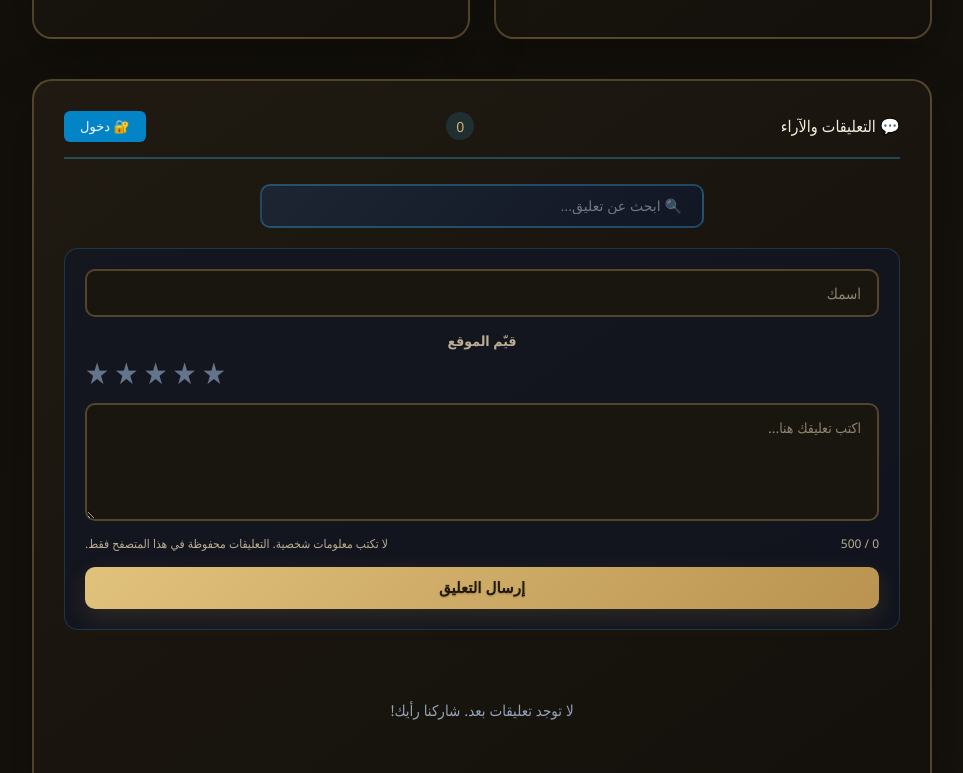
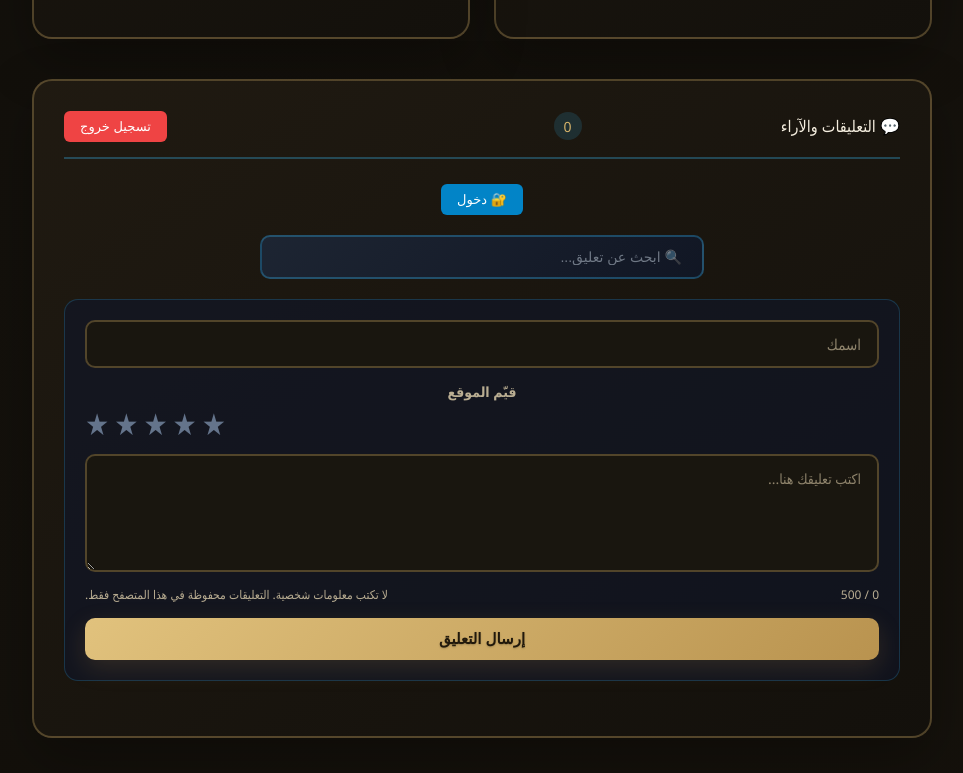
Before and after one commit to mohamedbennouar74-gif/Mohamed, a plain HTML site: page index.html in a window 1280 px wide. Shown: the part 1787-2560 px from the top of the page, without its empty margins (158-1121 px from the left). Drawn offline with Linux system fonts and the light colour scheme; a script that the page names is missing.

Commit message:
Update index.html

```diff
--- a/index.html
+++ b/index.html
@@ -188,8 +188,14 @@
         <!-- 💬 قسم التعليقات مع البحث -->
         <section class="comments-box">
             <div class="comments-header"
-            <h2>💬 التعليقات والآراء <span id="comments-count" class="comments-count">0</span></h2>
-                <script src="https://giscus.app/client.js"
+            <h2>💬 التعليقات والآراء <span id="comments-count" class="comments-count">0</span></h2
+                <div id="user-status" class="user-status" style="display:none;">
+                    <span id="user-email"></span>
+                    <button type="button" class="logout-btn" onclick="logout()">تسجيل خروج</button>
+                </div>
+                <button type="button" class="login-btn" id="login-btn" onclick="showAuthForm()">🔐 دخول</button>
+            </div>
+              <script src="https://giscus.app/client.js"
         data-repo="mohamedbennouar74-gif/Mohamed"
         data-repo-id="R_kgDOV1qwZg"
         data-category="General"
@@ -204,13 +210,6 @@
         crossorigin="anonymous"
         async>
 </script>
-                <div id="user-status" class="user-status" style="display:none;">
-                    <span id="user-email"></span>
-                    <button type="button" class="logout-btn" onclick="logout()">تسجيل خروج</button>
-                </div>
-                <button type="button" class="login-btn" id="login-btn" onclick="showAuthForm()">🔐 دخول</button>
-            </div>
-
             <!-- نموذج التسجيل والدخول -->
             <div id="auth-form" class="auth-form" style="display:none;">
                 <div class="auth-tabs">
```
